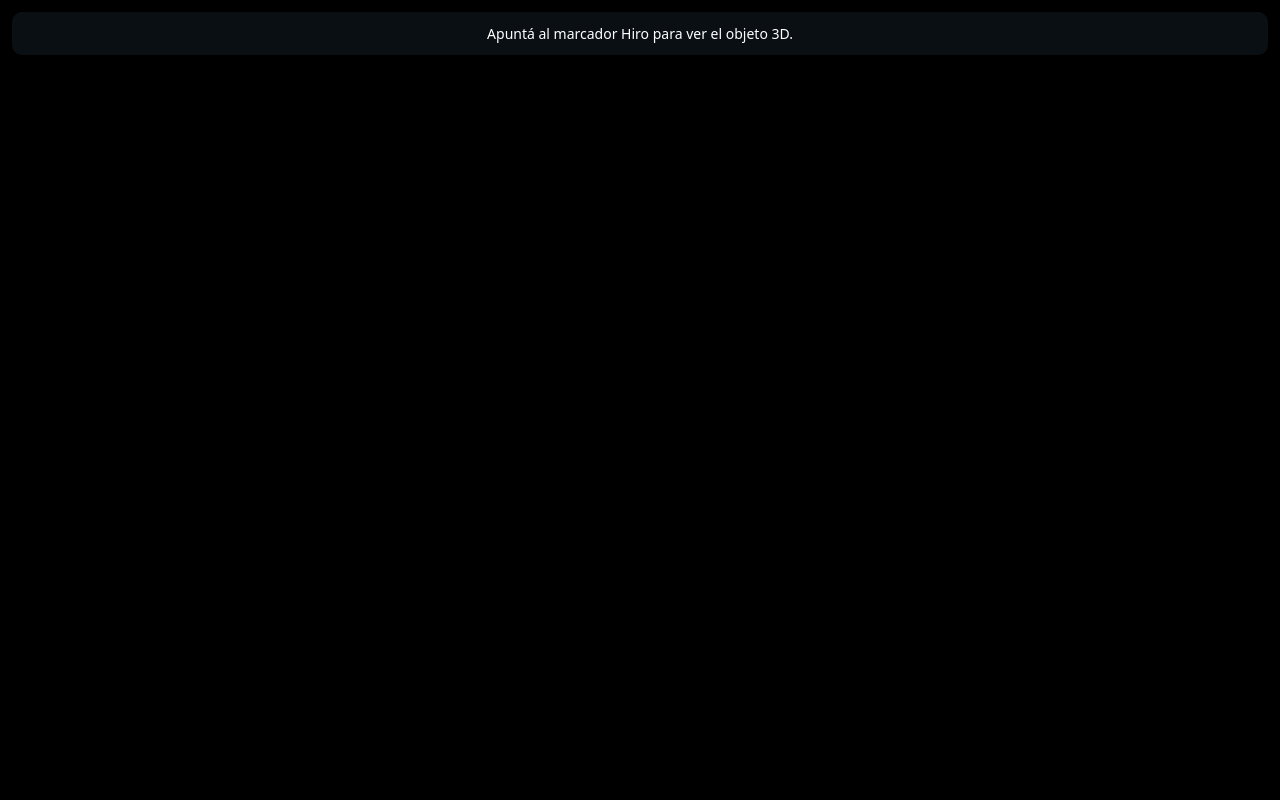
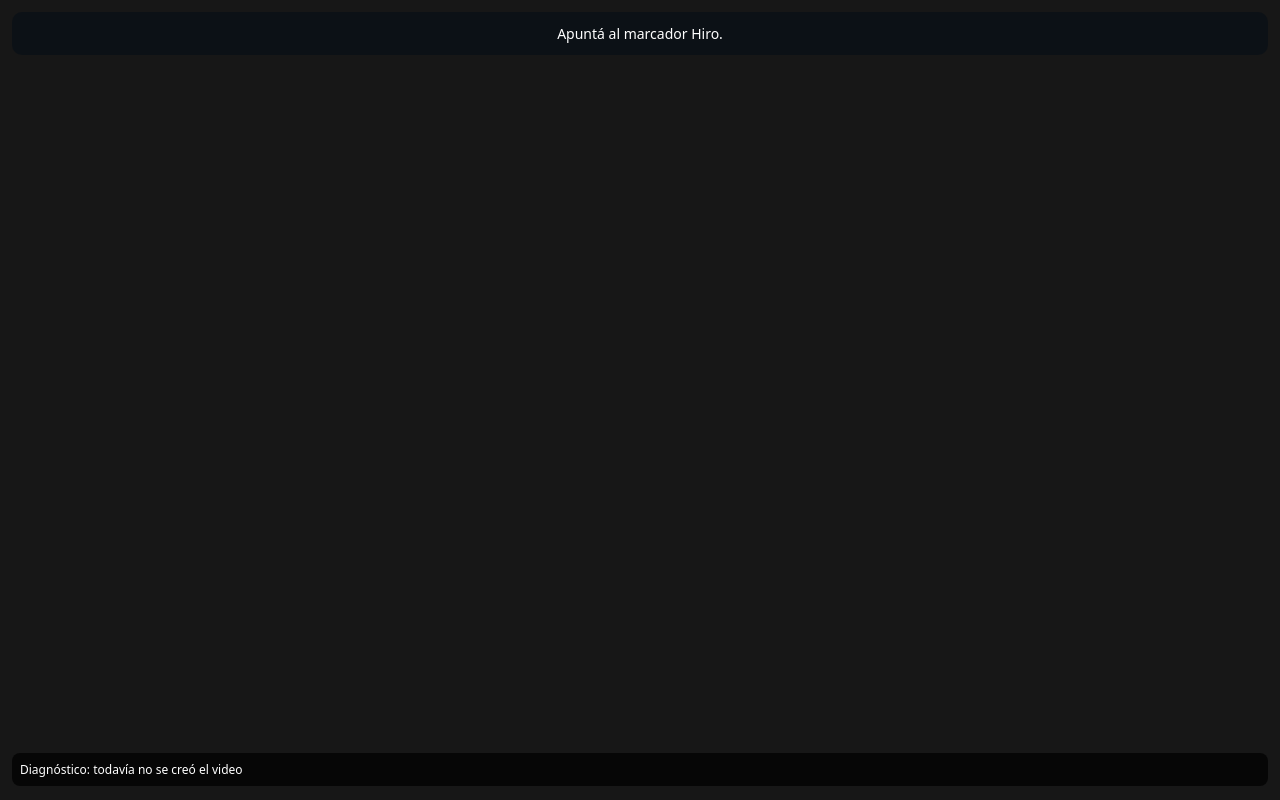
Before and after one commit to angelv-salazar/webAR-QR, a plain HTML site: page index.html in a window 1280 px wide. Drawn offline with Linux system fonts and the light colour scheme.

Commit message:
Fix black camera overlay and add video state diagnostics

```diff
--- a/index.html
+++ b/index.html
@@ -3,29 +3,44 @@
 <head>
 <meta charset="utf-8">
 <meta name="viewport" content="width=device-width, initial-scale=1, viewport-fit=cover">
-<title>WebAR QR — prueba de video natural</title>
+<title>WebAR QR — Diagnóstico 7</title>
 <script src="https://aframe.io/releases/1.6.0/aframe.min.js"></script>
 <script src="https://cdn.jsdelivr.net/gh/AR-js-org/AR.js@3.4.7/aframe/build/aframe-ar.js"></script>
 <style>
-html,body{margin:0;padding:0;width:100%;height:100%;overflow:hidden;background:#000;font-family:system-ui,sans-serif}
-#hint{position:fixed;z-index:30;top:12px;left:12px;right:12px;background:rgba(12,18,23,.88);color:#fff;border-radius:10px;padding:12px;text-align:center;font-size:14px;pointer-events:none}
-a-scene{position:fixed!important;inset:0!important;width:100%!important;height:100%!important;background:transparent!important}
+html,body{margin:0;padding:0;width:100%;height:100%;overflow:hidden;background:#171717;font-family:system-ui,sans-serif}
+#hint{position:fixed;z-index:100;top:12px;left:12px;right:12px;background:rgba(12,18,23,.88);color:white;border-radius:10px;padding:12px;text-align:center;font-size:14px;pointer-events:none}
+#status{position:fixed;z-index:100;bottom:14px;left:12px;right:12px;color:#fff;background:#000b;padding:8px;border-radius:8px;font-size:12px;pointer-events:none}
+a-scene{position:fixed!important;inset:0!important;width:100%!important;height:100%!important;background:transparent!important;z-index:2}
 a-scene canvas{background:transparent!important}
+video.arjs-video,video#arjs-video{z-index:1!important;object-fit:contain!important;background:#171717!important}
 .a-enter-vr,.a-enter-ar{display:none!important}
 </style>
 </head>
 <body>
-<div id="hint">Apuntá al marcador Hiro para ver el objeto 3D.</div>
-<a-scene embedded xr-mode-ui="enabled: false" vr-mode-ui="enabled: false"
-renderer="alpha: true; antialias: true; colorManagement: false"
-background="color: #000000; transparent: true"
-arjs="sourceType: webcam; videoTexture: false; debugUIEnabled: false;">
-<a-marker preset="hiro">
-<a-entity position="0 0.55 0">
-<a-icosahedron radius="0.45" color="#47e6a1" animation="property: rotation; to: 0 360 0; loop: true; dur: 9000; easing: linear"></a-icosahedron>
-</a-entity>
-</a-marker>
+<div id="hint">Apuntá al marcador Hiro.</div>
+<div id="status">Iniciando cámara…</div>
+<a-scene embedded vr-mode-ui="enabled: false" xr-mode-ui="enabled: false" renderer="alpha: true; antialias: true" arjs="sourceType: webcam; videoTexture: false; debugUIEnabled: false;">
+<a-marker preset="hiro"><a-entity position="0 0.55 0"><a-icosahedron radius="0.45" color="#47e6a1" animation="property: rotation; to: 0 360 0; loop: true; dur: 9000; easing: linear"></a-icosahedron></a-entity></a-marker>
 <a-entity camera></a-entity>
 </a-scene>
+<script>
+(function(){
+  const status=document.getElementById('status');
+  function check(){
+    const v=document.querySelector('video');
+    if(!v){status.textContent='Diagnóstico: todavía no se creó el video';return;}
+    const ready=v.readyState;
+    const track=v.srcObject && v.srcObject.getVideoTracks ? v.srcObject.getVideoTracks()[0] : null;
+    status.textContent='Video '+v.videoWidth+'×'+v.videoHeight+' | estado '+ready+(track?' | cámara '+track.readyState:'');
+    /* Keep the camera visible as its own HTML element, without stretching it. */
+    if(v.classList.contains('arjs-video') || v.id==='arjs-video'){
+      v.style.setProperty('z-index','1','important');
+      v.style.setProperty('object-fit','contain','important');
+    }
+  }
+  setInterval(check,1000);
+  check();
+})();
+</script>
 </body>
 </html>
```
